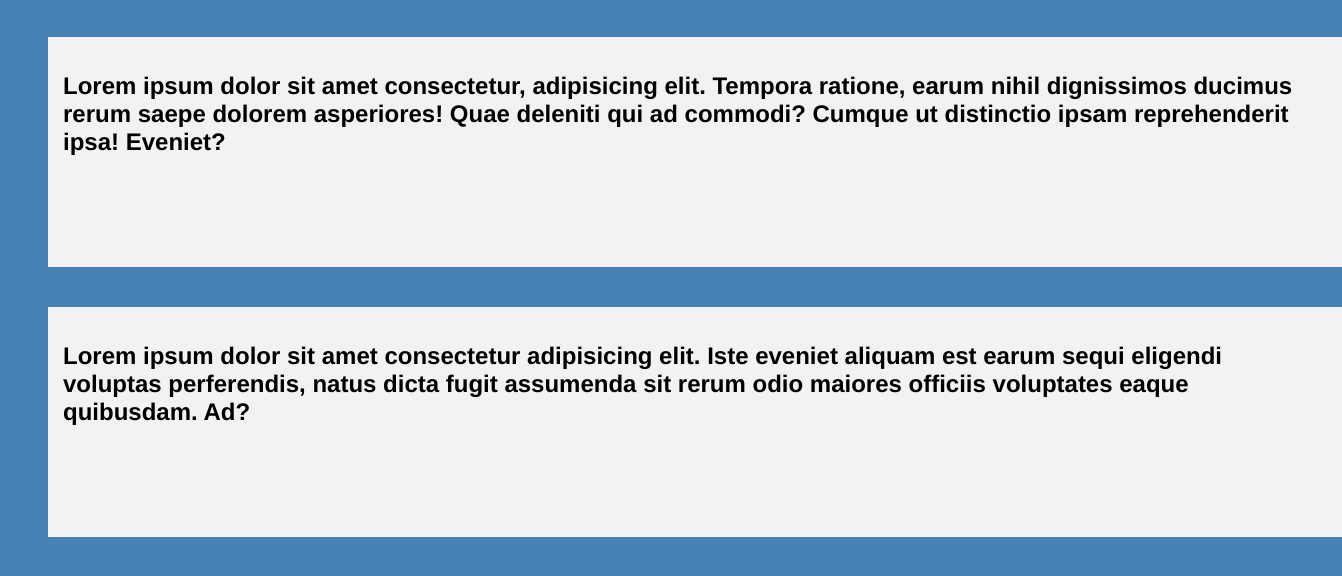
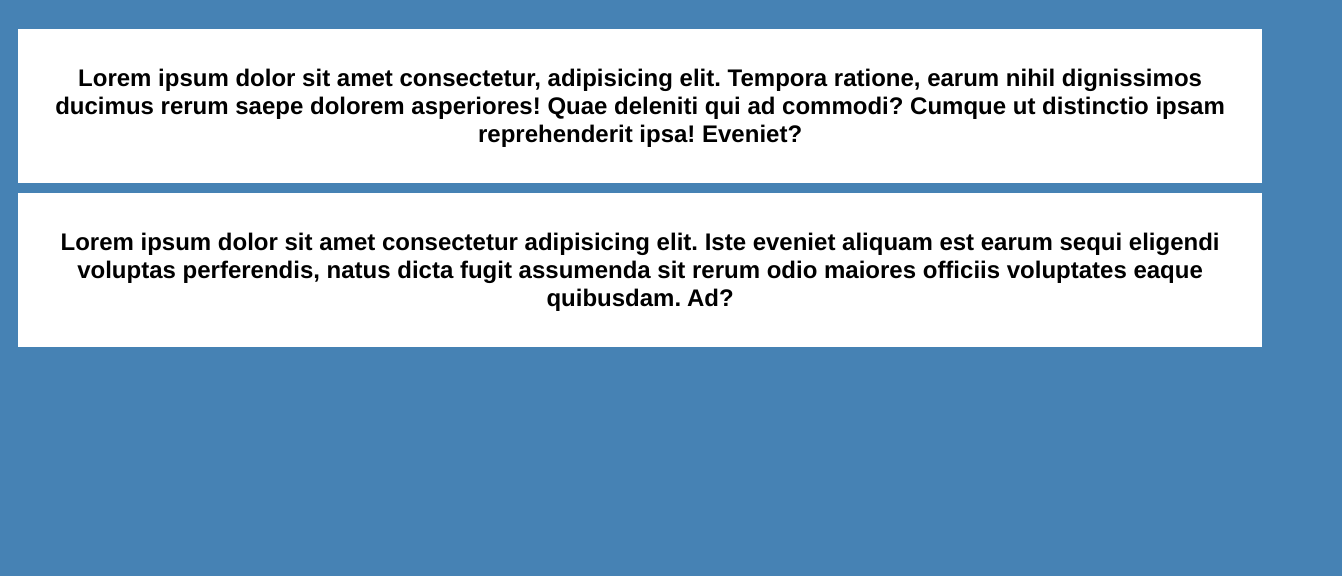
Before and after one commit to samuel-perez31/aplicaciones, a plain HTML site: page 5-14 div/index.html in a window 1280 px wide. Shown: the part 100-676 px from the top of the page, 1342 px wide, since content can reach past the window. Drawn offline with Linux system fonts and the light colour scheme.

Commit message:
styles.css

```diff
--- a/5-14 div/styles.css
+++ b/5-14 div/styles.css
@@ -7,18 +7,14 @@
     background-color: lightsteelblue;
 }
 .caja {
-    background-color: #f2f2f2;
-    margin: 40px;
-    width: 100%;
-    height: 200px;
+    background-color: white;
+    margin: 10px;
     padding: 15px;
-    font-family: 'Franklin Gothic Medium', 'Arial Narrow', Arial, sans-serif;
 
 }
-img {
-    float: right;
-    height: 100px;
-    width: 100px;
+.texto {
+    font-family: 'Franklin Gothic Medium', 'Arial Narrow', Arial, sans-serif;
+    text-align: center;
 }
 body {
     background-color: steelblue;
```
